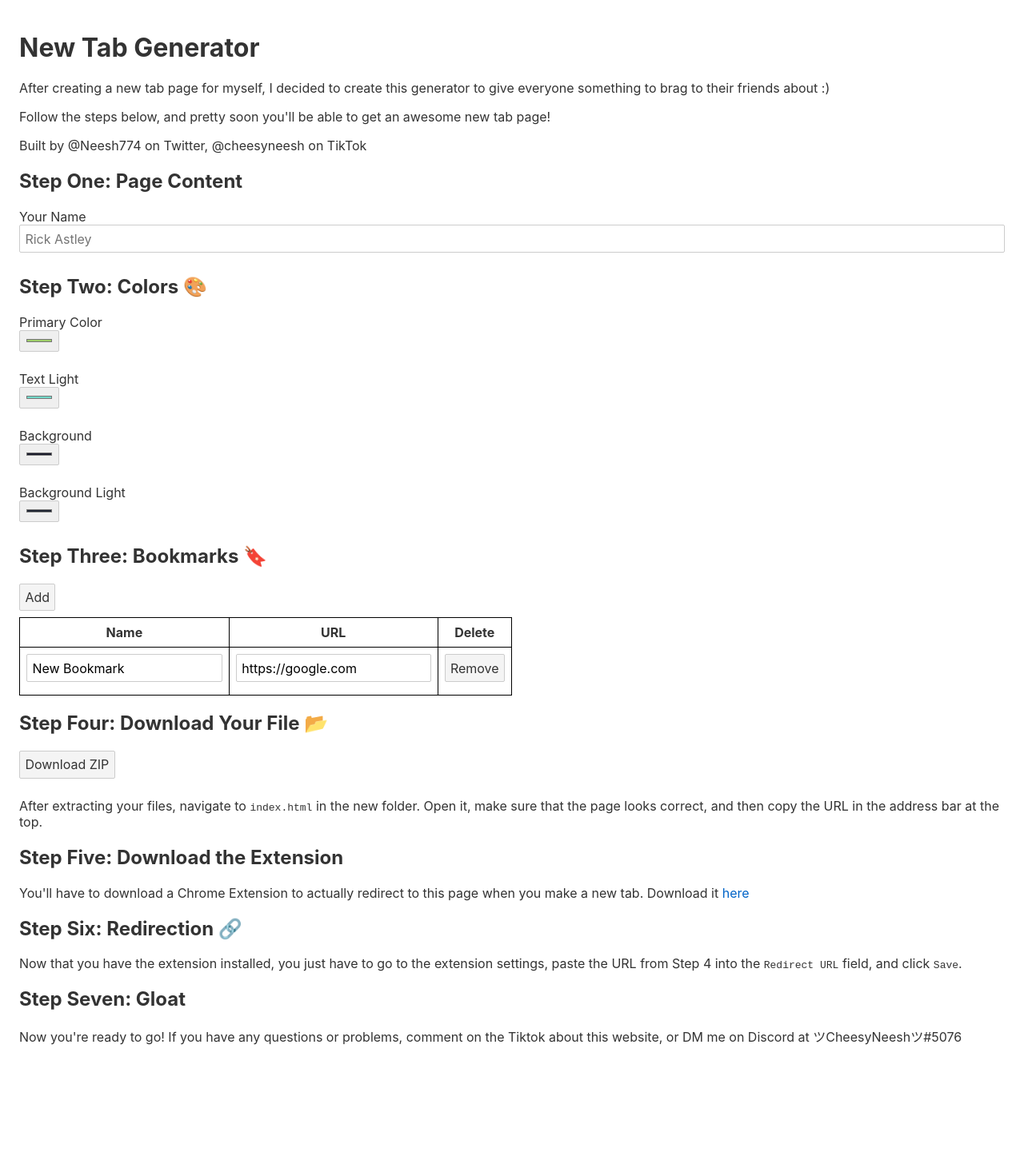
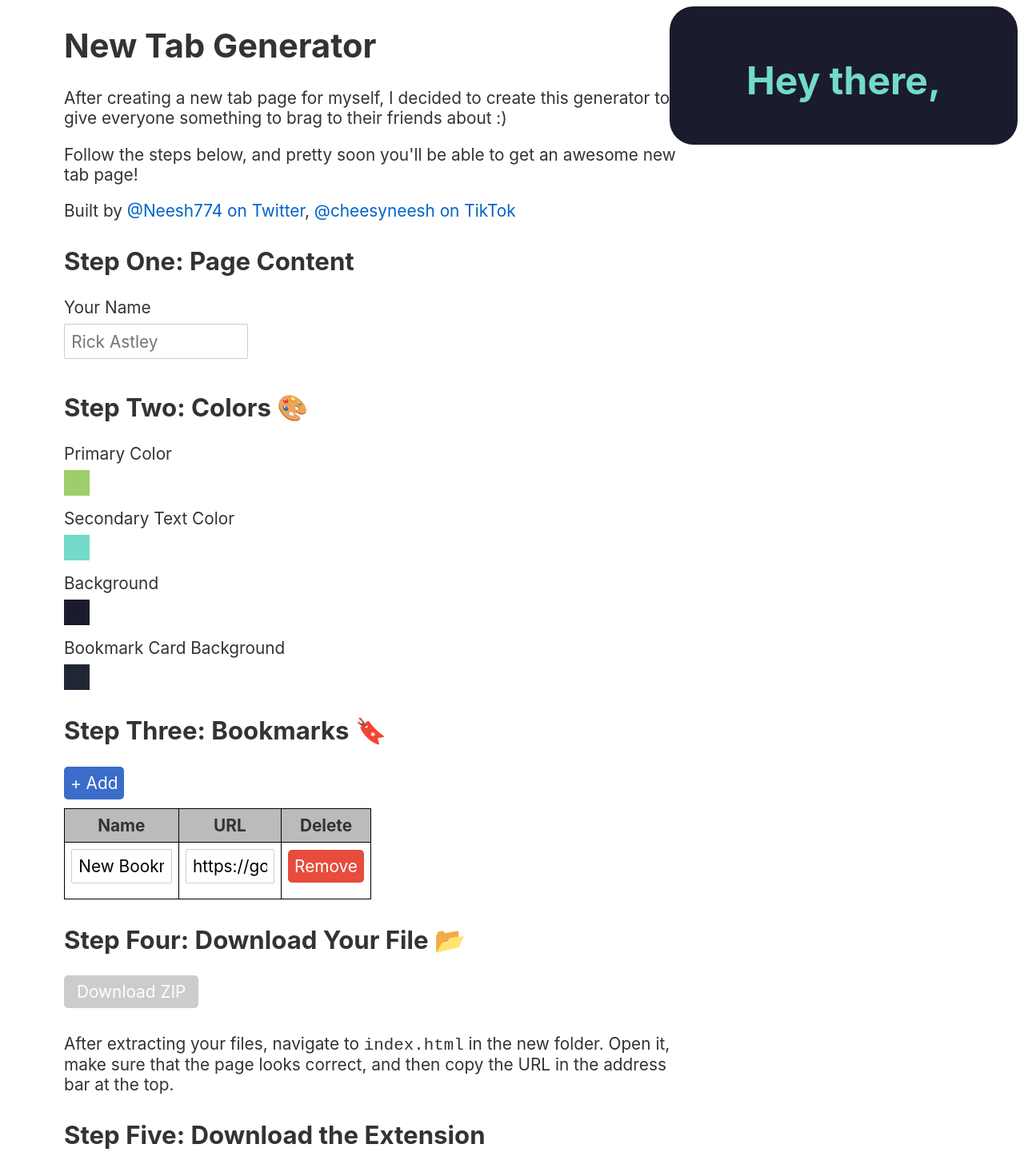
Before and after one commit to Neesh774/NewTabs4All, a Svelte app: page / in a window 1280 px wide. Shown: the top 1466 px of the page at 80% size. Before the commit the page ends 1356 px from the top, so only its background shows below. Built offline with nearby package versions, Linux system fonts and the light colour scheme.

Commit message:
bit of styling

```diff
--- a/public/global.css
+++ b/public/global.css
@@ -1,13 +1,12 @@
 html, body {
-	position: relative;
 	width: 100%;
-	height: 100%;
+	min-height: 100vh;
 }
 
 body {
 	color: #333;
 	margin: 0;
-	padding: 8px;
+	padding: 0;
 	box-sizing: border-box;
 	font-family: -apple-system, BlinkMacSystemFont, "Segoe UI", Roboto, Oxygen-Sans, Ubuntu, Cantarell, "Helvetica Neue", sans-serif;
 }
--- a/src/App.svelte
+++ b/src/App.svelte
@@ -1,6 +1,6 @@
 <script lang="ts">
   import { indexString } from "./index_string";
-  import { codeString } from "./siteCode";
+  import { codeString } from "./siteCode.js";
   import Bookmarks from "./Bookmarks.svelte";
   import JSZip from "jszip";
 
@@ -71,51 +71,91 @@
     Follow the steps below, and pretty soon you'll be able to get an awesome new
     tab page!
   </p>
-  <p>Built by @Neesh774 on Twitter, @cheesyneesh on TikTok</p>
+  <p>
+    Built by <a href="https://twitter.com/Neesh774">@Neesh774 on Twitter</a>,
+    <a href="https://www.tiktok.com/@cheesyneesh">@cheesyneesh on TikTok</a>
+  </p>
+  <div class="step">
     <h2>Step One: Page Content</h2>
     <div class="input">
-    <span>Your Name</span>
+      <span class="text-header">Your Name</span>
       <input
+        required
         type="text"
         id="username"
         bind:value={username}
         placeholder="Rick Astley"
+        maxlength="20"
       />
     </div>
+  </div>
+  <div class="step">
     <h2>Step Two: Colors 🎨</h2>
     <div class="input">
-    <span>Primary Color</span>
+      <span class="text-header">Primary Color</span>
+      <div
+        class="color-picker-wrapper"
+        style={`background-color: ${primaryColor}`}
+      >
         <input type="color" id="backgroundImage" bind:value={primaryColor} />
       </div>
+    </div>
     <div class="input">
-    <span>Text Light</span>
+      <span class="text-header">Secondary Text Color</span>
+      <div
+        class="color-picker-wrapper"
+        style={`background-color: ${textLight}`}
+      >
         <input type="color" id="backgroundImage" bind:value={textLight} />
       </div>
+    </div>
     <div class="input">
-    <span>Background</span>
+      <span class="text-header">Background</span>
+      <div
+        class="color-picker-wrapper"
+        style={`background-color: ${background}`}
+      >
         <input type="color" id="backgroundImage" bind:value={background} />
       </div>
+    </div>
     <div class="input">
-    <span>Background Light</span>
+      <span class="text-header">Bookmark Card Background</span>
+      <div
+        class="color-picker-wrapper"
+        style={`background-color: ${backgroundLight}`}
+      >
         <input type="color" id="backgroundImage" bind:value={backgroundLight} />
       </div>
+    </div>
+  </div>
+  <div class="step">
     <h2>Step Three: Bookmarks 🔖</h2>
     <Bookmarks bind:bookmarks />
+  </div>
+  <div class="step">
     <h2>Step Four: Download Your File 📂</h2>
-  <button on:click={createFile}>Download ZIP</button>
+    <button
+      class="download"
+      on:click={createFile}
+      disabled={username.length < 1}>Download ZIP</button
+    >
     <p>
-    After extracting your files, navigate to <code>index.html</code> in the new folder.
-    Open it, make sure that the page looks correct, and then copy the URL in the
-    address bar at the top.
+      After extracting your files, navigate to <code>index.html</code> in the new
+      folder. Open it, make sure that the page looks correct, and then copy the URL
+      in the address bar at the top.
     </p>
+  </div>
+  <div class="step">
     <h2>Step Five: Download the Extension</h2>
     <p>
-    You'll have to download a Chrome Extension to actually redirect to this page
-    when you make a new tab. Download it <a
+      You'll have to download a Chrome Extension to actually redirect to this
+      page when you make a new tab. Download it <a
         href="https://chrome.google.com/webstore/detail/new-tab-redirect/icpgjfneehieebagbmdbhnlpiopdcmna?hl=en-US"
         >here</a
       >
     </p>
+  </div>
+  <div class="step">
     <h2>Step Six: Redirection 🔗</h2>
     <p>
       Now that you have the extension installed, you just have to go to the
@@ -124,11 +164,26 @@
       >
       field, and click <code>Save</code>.
     </p>
+  </div>
+  <div class="step">
     <h2>Step Seven: Gloat</h2>
     <p>
       Now you're ready to go! If you have any questions or problems, comment on
       the Tiktok about this website, or DM me on Discord at ツCheesyNeeshツ#5076
     </p>
+  </div>
+  <div class="step">
+    <h3>Note**</h3>
+    <p>
+      This only works when the file in your computer is at the same place as the
+      URL you put into the extension. If you ever move the file, you will also
+      have to change the URL in the extension.
+    </p>
+  </div>
+</div>
+<div class="demo" style={`background-color: ${background}`}>
+  <span style={`color: ${textLight}`}>Hey there, </span>
+  <span style={`color: ${primaryColor}`}>{username}</span>
 </div>
 
 <style>
@@ -138,7 +193,72 @@
     margin-bottom: 1rem;
   }
   .page {
-    margin: 2rem 1rem;
+    margin: 2rem 5rem;
     padding-bottom: 2rem;
+    max-width: 60%;
+  }
+  input[type="color"] {
+    opacity: 0;
+    display: block;
+    width: 32px;
+    height: 32px;
+    border: none;
+    cursor: pointer;
+  }
+  .color-picker-wrapper {
+    float: left;
+    width: 32px;
+    height: 32px;
+  }
+  .text-header {
+    margin-bottom: 0.5rem;
+  }
+  h2 {
+    margin-top: 2rem;
+  }
+  #username {
+    width: 30%;
+  }
+  p,
+  span,
+  div,
+  input {
+    font-size: 1.3rem;
+  }
+  .download {
+    background-color: #11ac2b;
+    color: white;
+    border: none;
+    padding: 0.5rem 1rem;
+    border-radius: 5px;
+    cursor: pointer;
+    transition: ease-in-out 0.2s;
+  }
+  .download:hover {
+    background-color: #0f9d1e;
+  }
+  .download:disabled {
+    background-color: #ccc;
+    cursor: not-allowed;
+  }
+  h3 {
+    margin-top: 2rem;
+    margin-bottom: 0.5rem;
+    color: gray;
+  }
+  .demo {
+    position: fixed;
+    top: 0;
+    right: 0;
+    margin-right: 0.5rem;
+    margin-top: 0.5rem;
+    font-size: 4rem;
+    font-weight: bold;
+    padding: 3rem 6rem;
+    border-radius: 30px;
+    max-width: 25%;
+  }
+  .demo span {
+    font-size: 3rem;
   }
 </style>
--- a/src/Bookmarks.svelte
+++ b/src/Bookmarks.svelte
@@ -3,11 +3,13 @@
 
   const dispatch = createEventDispatcher();
 
-  export let bookmarks = [{
-        name: "New Bookmark",
-        icon: "ri-bookmark-fill",
-        url: "https://google.com",
-      }];
+  export let bookmarks = [
+    {
+      name: "New Bookmark",
+      icon: "ri-bookmark-fill",
+      url: "https://google.com",
+    },
+  ];
 
   function addBookmark() {
     bookmarks = [
@@ -25,7 +27,11 @@
 </script>
 
 <div>
-  <button on:click={addBookmark}>Add</button>
+  <button
+    disabled={bookmarks.length > 7}
+    class="addBookmark"
+    on:click={addBookmark}>+ Add</button
+  >
   <table class="current">
     <thead>
       <tr>
@@ -36,9 +42,14 @@
     </thead>
     {#each bookmarks as bookmark, i}
       <tr>
-        <td class="name"><input bind:value={bookmark.name} /></td>
+        <td class="name"><input maxlength="20" bind:value={bookmark.name} /></td
+        >
         <td class="url"><input type="url" bind:value={bookmark.url} /></td>
-        <td><button on:click={() => removeBookmark(i)}>Remove</button></td>
+        <td
+          ><button class="delete" on:click={() => removeBookmark(i)}
+            >Remove</button
+          ></td
+        >
       </tr>
     {/each}
   </table>
@@ -57,7 +68,35 @@
     border-collapse: collapse;
     width: 50%;
   }
-  td input, td button{
+  td input,
+  td button {
     width: 100%;
   }
+  thead {
+    background-color: rgb(187, 187, 187);
+  }
+  .addBookmark {
+    background-color: #3a6cc9;
+    color: white;
+    border: none;
+    padding: 0.5rem 0.5rem;
+    border-radius: 5px;
+    cursor: pointer;
+    transition: ease-in-out 0.2s;
+  }
+  .addBookmark:hover {
+    background-color: #2c5ca7;
+  }
+  .delete {
+    background-color: #e74c3c;
+    color: white;
+    border: none;
+    padding: 0.5rem 0.5rem;
+    border-radius: 5px;
+    cursor: pointer;
+    transition: ease-in-out 0.2s;
+  }
+  .delete:hover {
+    background-color: #c0392b;
+  }
 </style>
--- a/src/siteCode.js
+++ b/src/siteCode.js
@@ -52,7 +52,7 @@ const updateDate = () => {
   let currentYear = completeDate.getFullYear();
 
   // Update the Time
-  currentTime.innerHTML = currentHour%12 + ':' + currentMinute;
+  currentTime.innerHTML = currentHour%13 + ':' + currentMinute;
 
   // Update the Date
   currentDate.innerHTML = DAYS[currentDay] + ', ' +  MONTHS[currentMonth] + " " + currentNumber + " " + currentYear;
```
Lines whose indentation alone changed are shown as unchanged.
